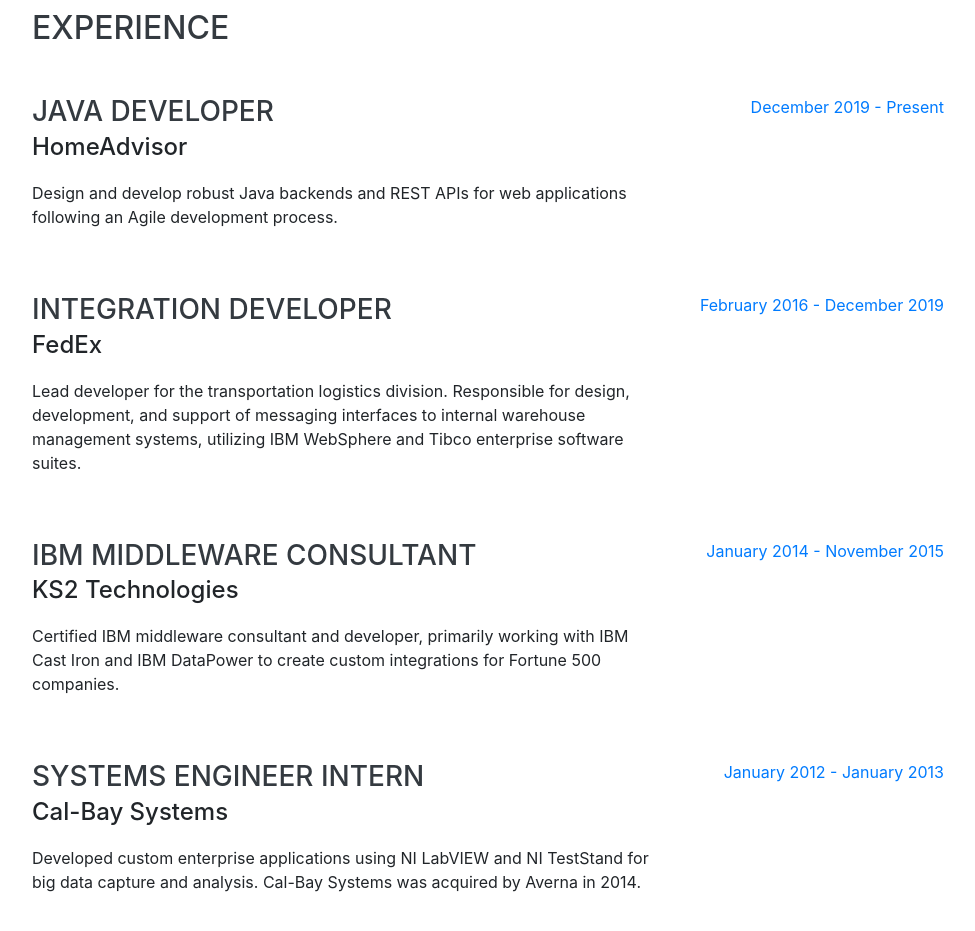
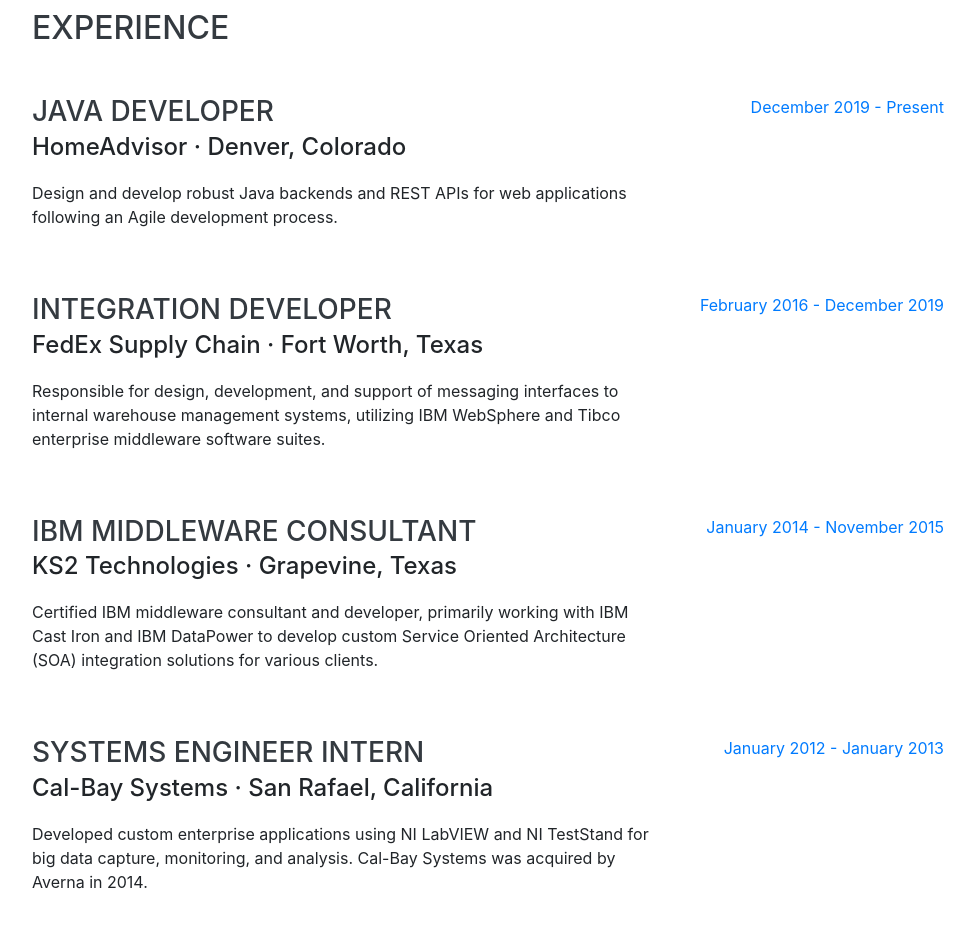
Before and after one commit to davidlcassidy/personal-website, a website with bundled scripts: page index.html in a window 1280 px wide. Shown: the part 840-1771 px from the top of the page, without its empty margins (288-1263 px from the left). Built offline with nearby package versions, Linux system fonts and the light colour scheme; a web font is replaced by a local one.

Commit message:
Add cities, Update descriptions

```diff
--- a/index.html
+++ b/index.html
@@ -92,7 +92,7 @@
           <div class="resume-item d-flex flex-column flex-md-row mb-5">
             <div class="resume-content mr-auto">
               <h3 class="mb-0">Java Developer</h3>
-              <div class="subheading mb-3">HomeAdvisor</div>
+              <div class="subheading mb-3">HomeAdvisor · Denver, Colorado</div>
               <p>Design and develop robust Java backends and REST APIs for web applications following an Agile development process.</p>
             </div>
             <div class="resume-date text-md-right">
@@ -103,8 +103,8 @@
           <div class="resume-item d-flex flex-column flex-md-row mb-5">
             <div class="resume-content mr-auto">
               <h3 class="mb-0">Integration Developer</h3>
-              <div class="subheading mb-3">FedEx</div>
-              <p>Lead developer for the transportation logistics division. Responsible for design, development, and support of messaging interfaces to internal warehouse management systems, utilizing IBM WebSphere and Tibco enterprise software suites.</p>
+              <div class="subheading mb-3">FedEx Supply Chain · Fort Worth, Texas</div>
+              <p>Responsible for design, development, and support of messaging interfaces to internal warehouse management systems, utilizing IBM WebSphere and Tibco enterprise middleware software suites.</p>
             </div>
             <div class="resume-date text-md-right">
               <span class="text-primary">February 2016 - December 2019</span>
@@ -114,8 +114,8 @@
           <div class="resume-item d-flex flex-column flex-md-row mb-5">
             <div class="resume-content mr-auto">
               <h3 class="mb-0">IBM Middleware Consultant</h3>
-              <div class="subheading mb-3">KS2 Technologies</div>
-              <p>Certified IBM middleware consultant and developer, primarily working with IBM Cast Iron and IBM DataPower to create custom integrations for Fortune 500 companies.</p>
+              <div class="subheading mb-3">KS2 Technologies · Grapevine, Texas</div>
+              <p>Certified IBM middleware consultant and developer, primarily working with IBM Cast Iron and IBM DataPower to develop custom Service Oriented Architecture (SOA) integration solutions for various clients.</p>
             </div>
             <div class="resume-date text-md-right">
               <span class="text-primary">January 2014 - November 2015</span>
@@ -125,8 +125,8 @@
           <div class="resume-item d-flex flex-column flex-md-row mb-5">
             <div class="resume-content mr-auto">
               <h3 class="mb-0">Systems Engineer Intern</h3>
-              <div class="subheading mb-3">Cal-Bay Systems</div>
-              <p>Developed custom enterprise applications using NI LabVIEW and NI TestStand for big data capture and analysis. Cal-Bay Systems was acquired by Averna in 2014.</p>
+              <div class="subheading mb-3">Cal-Bay Systems · San Rafael, California</div>
+              <p>Developed custom enterprise applications using NI LabVIEW and NI TestStand for big data capture, monitoring, and analysis. Cal-Bay Systems was acquired by Averna in 2014.</p>
             </div>
             <div class="resume-date text-md-right">
               <span class="text-primary">January 2012 - January 2013</span>
```
